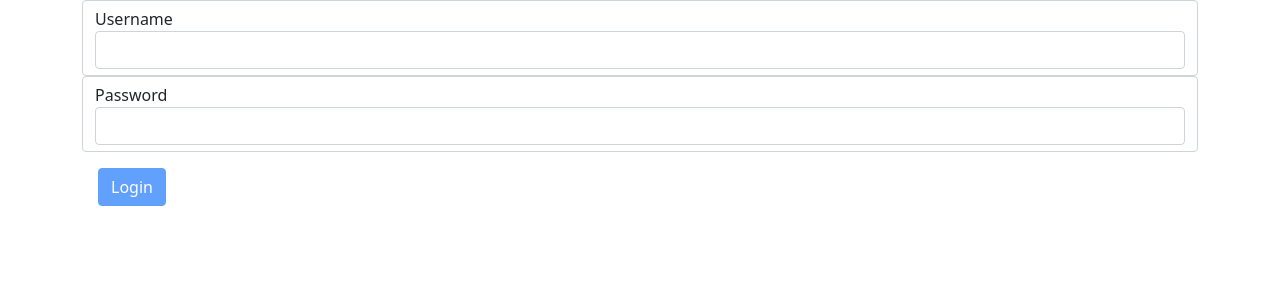
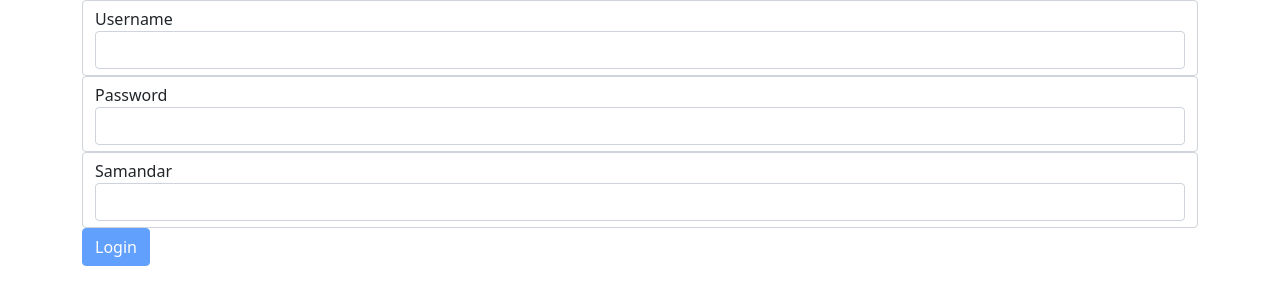
Before and after one commit to arashsamandar/ReactForms, a React (Create React App) app: page / in a window 1280 px wide. Shown: the top 304 px of the page. Built offline with nearby package versions, Linux system fonts and the light colour scheme.

Commit message:
adding my inputs

```diff
--- a/src/App.js
+++ b/src/App.js
@@ -1,11 +1,12 @@
 import logo from './logo.svg';
 import './App.css';
 import LoginForm from "./component/loginForm";
+import RegisterForm from "./component/registerForm";
 
 function App() {
   return (
     <div className="App">
-      <LoginForm />
+      <RegisterForm />
     </div>
   );
 }
--- a/src/common/form.jsx
+++ b/src/common/form.jsx
@@ -1,7 +1,8 @@
 import React,{Component} from "react";
 import Joi from "joi-browser";
+import Input from "../component/input";
 
-export default class Form extends Component{
+class Form extends Component{
     state = {
         data:{},
         errors:{}
@@ -38,4 +39,25 @@ export default class Form extends Component{
         account[input.name] = input.value;
         this.setState({ account, errors });
     };
+    renderInput(name,label,type='text') {
+        const { data,errors } = this.state;
+        return (
+            <Input
+                type={type}
+                label={label}
+                name={name}
+                value={data[name]}
+                onChange={this.handleChange}
+                error={this.state.errors[name]}
+            />
+        )
+    }
+    renderButton(label) {
+        return (
+            <button disabled={this.validate()} className="btn btn-primary">
+                {label}
+            </button>
+        );
+    }
 }
+export default Form;
--- /dev/null
+++ b/src/common/inputs.jsx
@@ -0,0 +1,18 @@
+import React from "react";
+
+const Inputs = ({id,value,name,label,onChange}) => {
+  return (
+    <React.Fragment>
+        <label htmlFor={id}>{label}</label>
+        <input
+            id={id}
+            value={value}
+            name={name}
+            onChange={onChange}
+            type="text"
+            className="form-control"
+        />
+    </React.Fragment>
+  );
+};
+export default Inputs;
--- /dev/null
+++ b/src/component/registerForm.jsx
@@ -0,0 +1,36 @@
+import React, { Component } from "react";
+import Inputs from "../common/inputs";
+import Form from "../common/form";
+import Joi from "joi-browser";
+
+class RegisterForm extends Form {
+  state = {
+    data: { username: "", password: "", name: "" },
+    errors: {},
+  };
+  schema = {
+    username: Joi.string().required().label("Username"),
+    password: Joi.string().required().label("Password"),
+  };
+  handleChange = ({ currentTarget: input }) => {
+    const errors = { ...this.state.errors };
+    const errorMessage = this.validateProperty(input);
+    if (errorMessage) errors[input.name] = errorMessage;
+    else delete errors[input.name];
+
+    const data = { ...this.state.data };
+    data[input.name] = input.value;
+    this.setState({ data: data, errors });
+  };
+  render() {
+    return (
+      <form onSubmit={this.handleSubmit} className="container">
+        {this.renderInput("username", "Username")}
+        {this.renderInput("password", "Password", "password")}
+        {this.renderInput("arash", "Samandar", "password")}
+        {this.renderButton("Login")}
+      </form>
+    );
+  }
+}
+export default RegisterForm;
```
Also changed, not shown: src/component/arash.jsx (+8 -26 lines).
